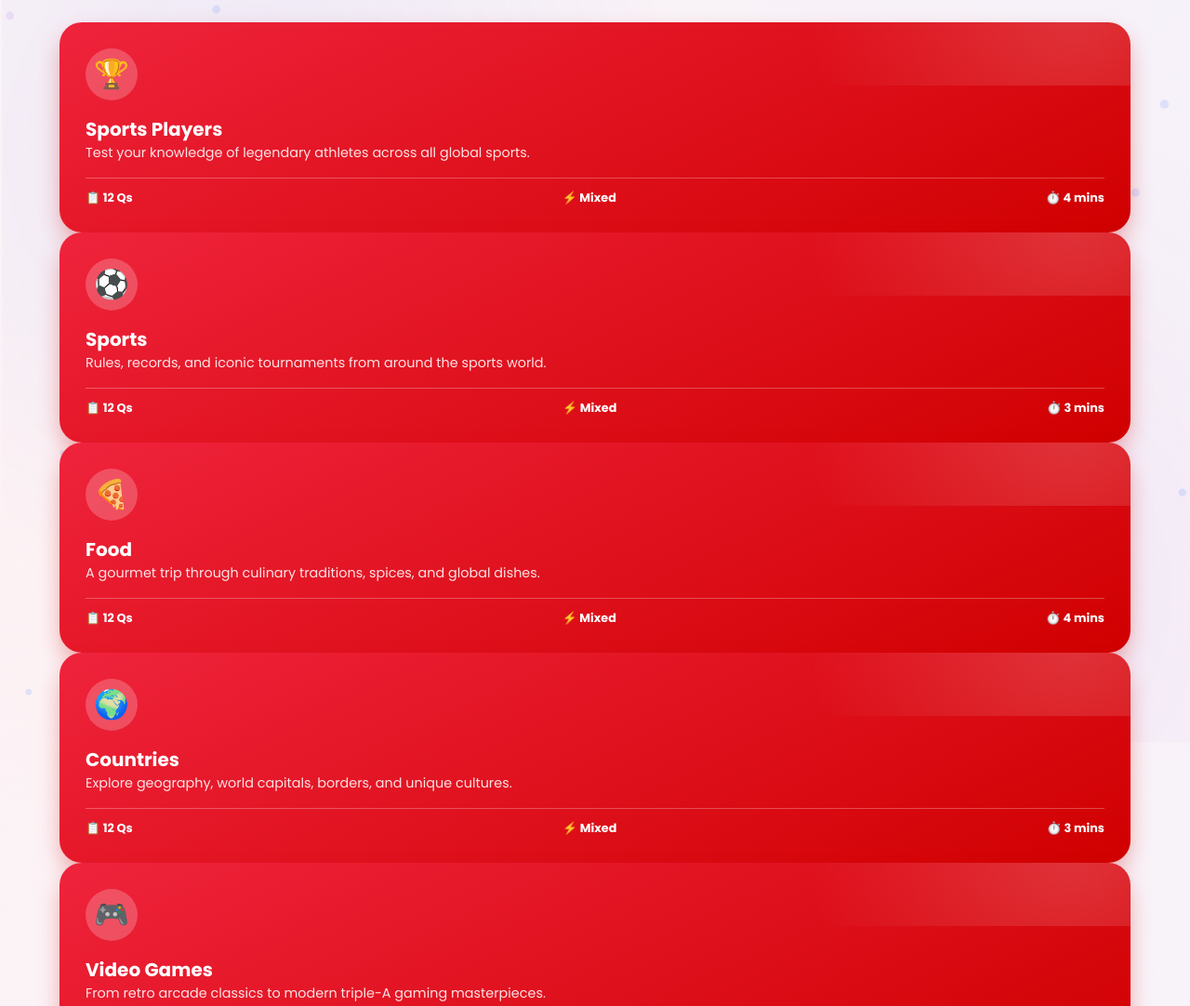
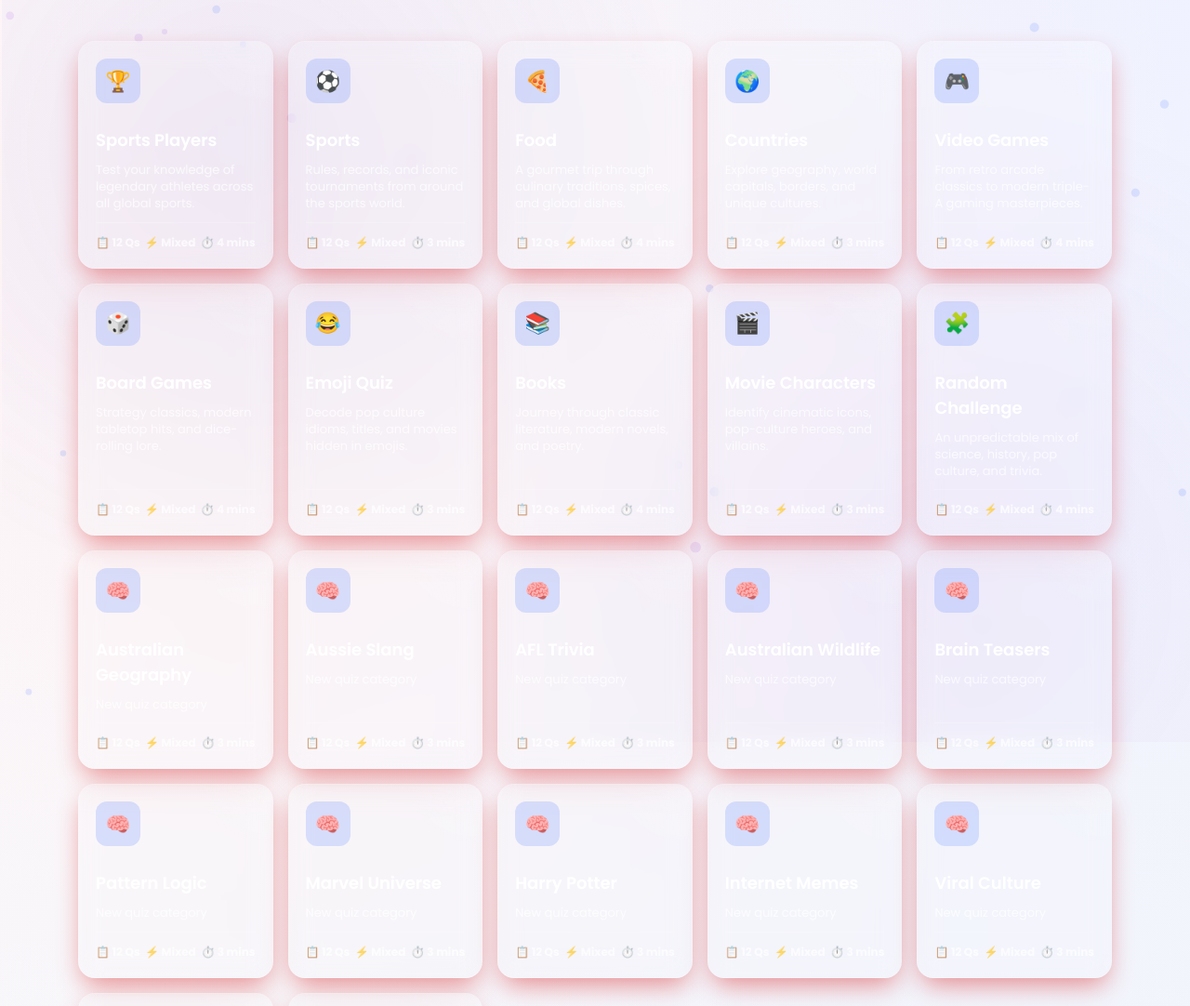
Before and after one commit to mitchjam12/QuizzyBrain, a plain HTML site: page index.html in a window 1280 px wide. Shown: the top 1082 px of the page at 93% size. Drawn offline with Linux system fonts and the light colour scheme.

Commit message:
Update style.css

```diff
--- a/style.css
+++ b/style.css
@@ -819,3 +819,69 @@ input:checked + .slider:before { transform: translateX(24px); }
 @media(min-width: 480px) {
     .results-actions-matrix { grid-template-columns: 1fr 1fr; }
 }
+/* CATEGORY GRID STYLES */
+.category-card {
+    background: rgba(255, 255, 255, 0.08);
+    border: 1px solid rgba(255, 255, 255, 0.15);
+    border-radius: 18px;
+    padding: 18px;
+    cursor: pointer;
+
+    display: flex;
+    flex-direction: column;
+    gap: 10px;
+
+    transition: transform 0.2s ease, box-shadow 0.2s ease;
+    backdrop-filter: blur(12px);
+}
+
+.category-card:hover {
+    transform: translateY(-6px);
+    box-shadow: 0 10px 25px rgba(0, 0, 0, 0.25);
+}
+
+/* Icon bubble */
+.cat-icon-frame {
+    width: 48px;
+    height: 48px;
+    border-radius: 12px;
+
+    display: flex;
+    align-items: center;
+    justify-content: center;
+
+    font-size: 22px;
+    background: rgba(74, 119, 255, 0.2);
+}
+
+/* Title */
+.category-card h3 {
+    margin: 0;
+    font-size: 18px;
+    font-weight: 600;
+}
+
+/* Description */
+.category-card p {
+    margin: 0;
+    font-size: 13px;
+    opacity: 0.8;
+    line-height: 1.4;
+}
+
+/* Bottom row */
+.cat-meta-footer {
+    margin-top: auto;
+    display: flex;
+    justify-content: space-between;
+    font-size: 12px;
+    opacity: 0.7;
+}
+
+/* Grid layout */
+#category-grid {
+    display: grid;
+    grid-template-columns: repeat(auto-fit, minmax(180px, 1fr));
+    gap: 16px;
+    padding: 20px;
+}
```
